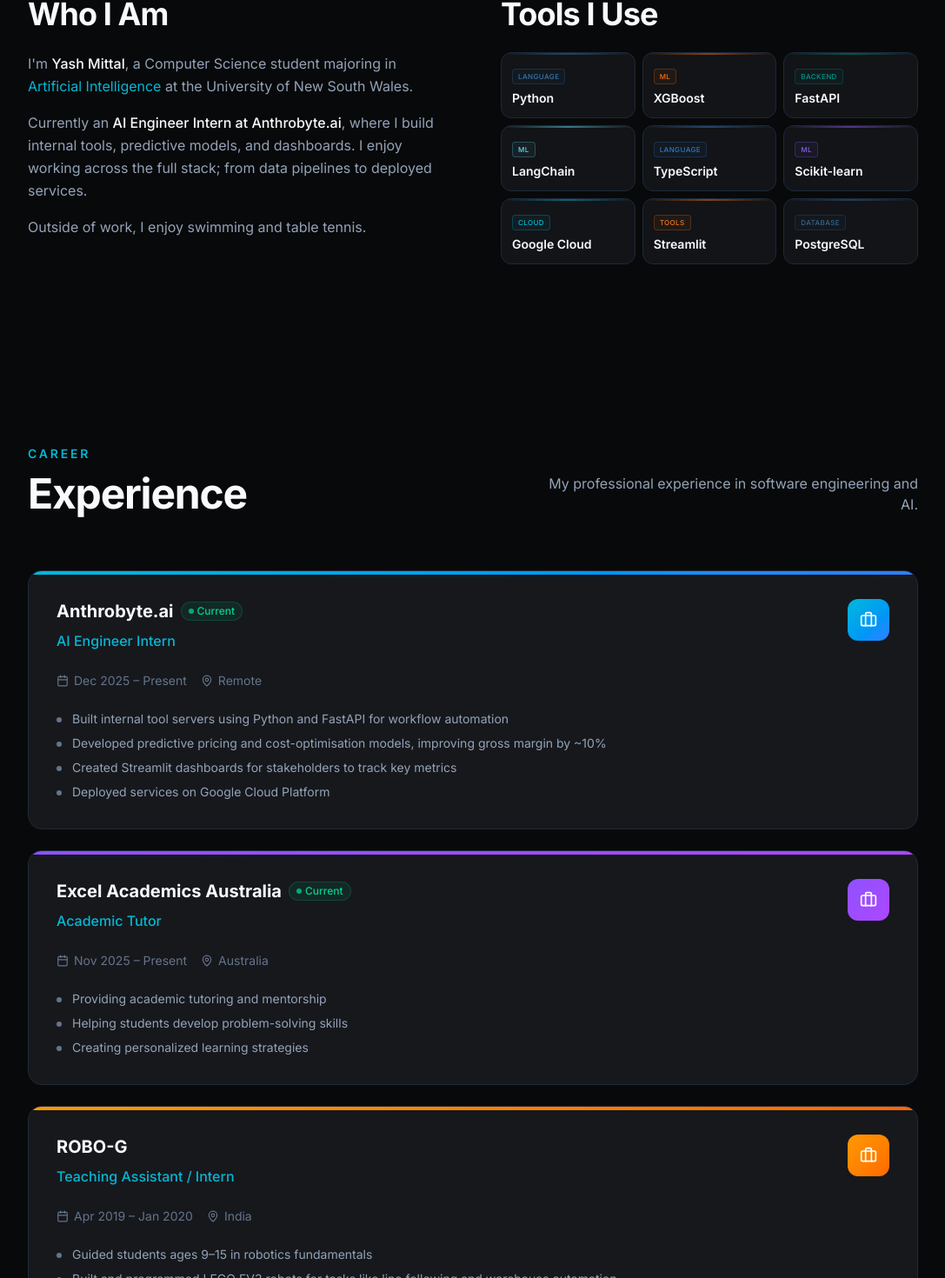
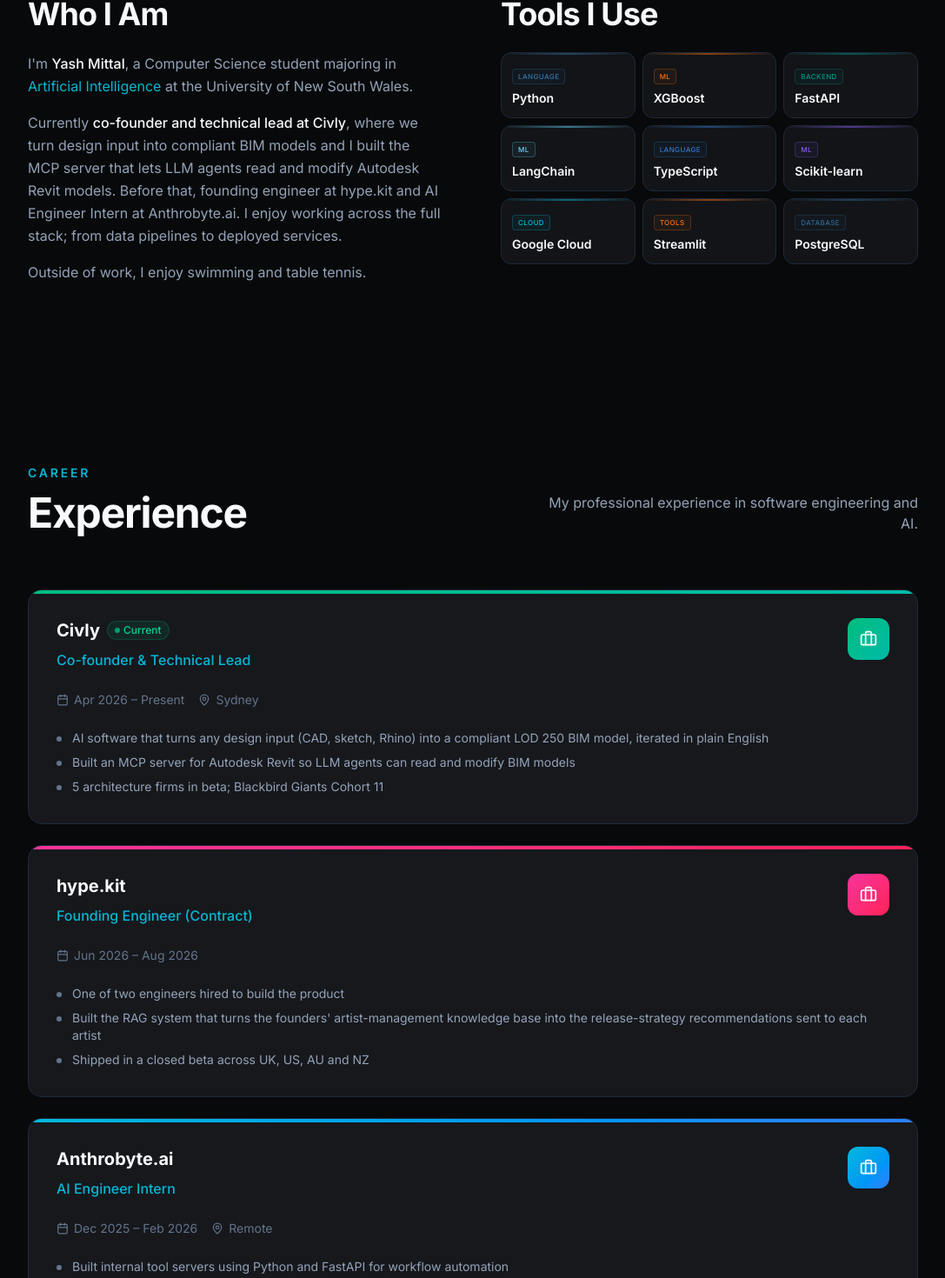
Before and after one commit to RatherN-t/personal-website, a Next.js app: page / in a window 1280 px wide. Shown: the part 912-2382 px from the top of the page at 87% size, without its empty margins (96-1183 px from the left). Built offline with nearby package versions, Linux system fonts and the light colour scheme.

Commit message:
Update experience for Civly and hype.kit, fix profile links, replace template README

```diff
--- a/src/app/layout.tsx
+++ b/src/app/layout.tsx
@@ -18,9 +18,9 @@
 });
 
 export const metadata: Metadata = {
-  title: "Yash Mittal | AI, Robotics & Practical Prototyping",
+  title: "Yash Mittal | Co-founder at Civly, CS/AI at UNSW",
   description:
-    "Building intelligent systems that touch the real world. Computer Science student at UNSW Sydney specializing in AI, with a passion for robotics and practical prototyping.",
+    "Co-founder and technical lead at Civly, AI software that turns design input into compliant BIM models. Computer Science (AI) student at UNSW Sydney.",
   keywords: [
     "Yash Mittal",
     "AI",
@@ -37,14 +37,14 @@
     type: "website",
     locale: "en_AU",
     url: "https://yashmittal.tech",
-    title: "Yash Mittal | AI, Robotics & Practical Prototyping",
+    title: "Yash Mittal | Co-founder at Civly, CS/AI at UNSW",
     description:
       "Building intelligent systems that touch the real world. Computer Science student at UNSW Sydney specializing in AI.",
     siteName: "Yash Mittal",
   },
   twitter: {
     card: "summary_large_image",
-    title: "Yash Mittal | AI, Robotics & Practical Prototyping",
+    title: "Yash Mittal | Co-founder at Civly, CS/AI at UNSW",
     description:
       "Building intelligent systems that touch the real world. Computer Science student at UNSW Sydney specializing in AI.",
   },
@@ -71,7 +71,7 @@
               name: "Yash Mittal",
               email: "y.mittal@student.unsw.edu.au",
               url: "https://yashmittal.tech",
-              sameAs: ["https://www.linkedin.com/in/yash-mittal-993223352/"],
+              sameAs: ["https://linkedin.com/in/yash-mit"],
               jobTitle: "AI Engineer Intern",
               worksFor: {
                 "@type": "Organization",
--- a/src/components/sections/about.tsx
+++ b/src/components/sections/about.tsx
@@ -93,9 +93,11 @@
                 </p>
 
                 <p>
-                  Currently an <span className="text-[var(--text-primary)] font-medium">AI Engineer Intern at Anthrobyte.ai</span>,
-                  where I build internal tools, predictive models, and dashboards. I enjoy working across
-                  the full stack; from data pipelines to deployed services.
+                  Currently <span className="text-[var(--text-primary)] font-medium">co-founder and technical lead at Civly</span>,
+                  where we turn design input into compliant BIM models and I built the MCP server that lets
+                  LLM agents read and modify Autodesk Revit models. Before that, founding engineer at hype.kit
+                  and AI Engineer Intern at Anthrobyte.ai. I enjoy working across the full stack; from data
+                  pipelines to deployed services.
                 </p>
 
                 <p>
--- a/src/components/sections/contact.tsx
+++ b/src/components/sections/contact.tsx
@@ -50,7 +50,7 @@
         <Reveal delay={0.2}>
           <div className="flex items-center justify-center gap-4">
             <motion.a
-              href="https://www.linkedin.com/in/yash-mittal-993223352/"
+              href="https://linkedin.com/in/yash-mit"
               target="_blank"
               rel="noopener noreferrer"
               whileHover={{ scale: 1.05, y: -2 }}
@@ -62,7 +62,7 @@
             </motion.a>
 
             <motion.a
-              href="https://github.com/yashmittal4"
+              href="https://github.com/RatherN-t"
               target="_blank"
               rel="noopener noreferrer"
               whileHover={{ scale: 1.05, y: -2 }}
--- a/src/components/sections/experience.tsx
+++ b/src/components/sections/experience.tsx
@@ -8,7 +8,7 @@
   company: string;
   role: string;
   period: string;
-  location: string;
+  location?: string;
   description: string[];
   current?: boolean;
   logo?: string;
@@ -17,9 +17,33 @@
 
 const experiences: Experience[] = [
   {
+    company: "Civly",
+    role: "Co-founder & Technical Lead",
+    period: "Apr 2026 – Present",
+    location: "Sydney",
+    description: [
+      "AI software that turns any design input (CAD, sketch, Rhino) into a compliant LOD 250 BIM model, iterated in plain English",
+      "Built an MCP server for Autodesk Revit so LLM agents can read and modify BIM models",
+      "5 architecture firms in beta; Blackbird Giants Cohort 11",
+    ],
+    current: true,
+    gradient: "from-emerald-500 to-teal-500",
+  },
+  {
+    company: "hype.kit",
+    role: "Founding Engineer (Contract)",
+    period: "Jun 2026 – Aug 2026",
+    description: [
+      "One of two engineers hired to build the product",
+      "Built the RAG system that turns the founders' artist-management knowledge base into the release-strategy recommendations sent to each artist",
+      "Shipped in a closed beta across UK, US, AU and NZ",
+    ],
+    gradient: "from-pink-500 to-rose-500",
+  },
+  {
     company: "Anthrobyte.ai",
     role: "AI Engineer Intern",
-    period: "Dec 2025 – Present",
+    period: "Dec 2025 – Feb 2026",
     location: "Remote",
     description: [
       "Built internal tool servers using Python and FastAPI for workflow automation",
@@ -27,7 +51,6 @@
       "Created Streamlit dashboards for stakeholders to track key metrics",
       "Deployed services on Google Cloud Platform",
     ],
-    current: true,
     gradient: "from-cyan-500 to-blue-500",
   },
   {
@@ -96,10 +119,12 @@
           <Calendar size={14} />
           <span>{experience.period}</span>
         </div>
-        <div className="flex items-center gap-1.5">
-          <MapPin size={14} />
-          <span>{experience.location}</span>
-        </div>
+        {experience.location && (
+          <div className="flex items-center gap-1.5">
+            <MapPin size={14} />
+            <span>{experience.location}</span>
+          </div>
+        )}
       </div>
 
       {/* Description */}
--- a/src/components/sections/hero.tsx
+++ b/src/components/sections/hero.tsx
@@ -181,7 +181,7 @@
               transition={{ duration: 4, repeat: Infinity, ease: "easeInOut", delay: 1 }}
               className="absolute -bottom-4 -left-4 px-3 py-2 glass rounded-xl border border-[var(--border)] z-20"
             >
-              <p className="text-xs font-semibold text-[var(--accent-warm)]">AI Engineer Intern</p>
+              <p className="text-xs font-semibold text-[var(--accent-warm)]">Co-founder, Civly</p>
             </motion.div>
           </div>
         </motion.div>
```
Also changed, not shown: 2 other files (tests, documents, lock files or other folders).
